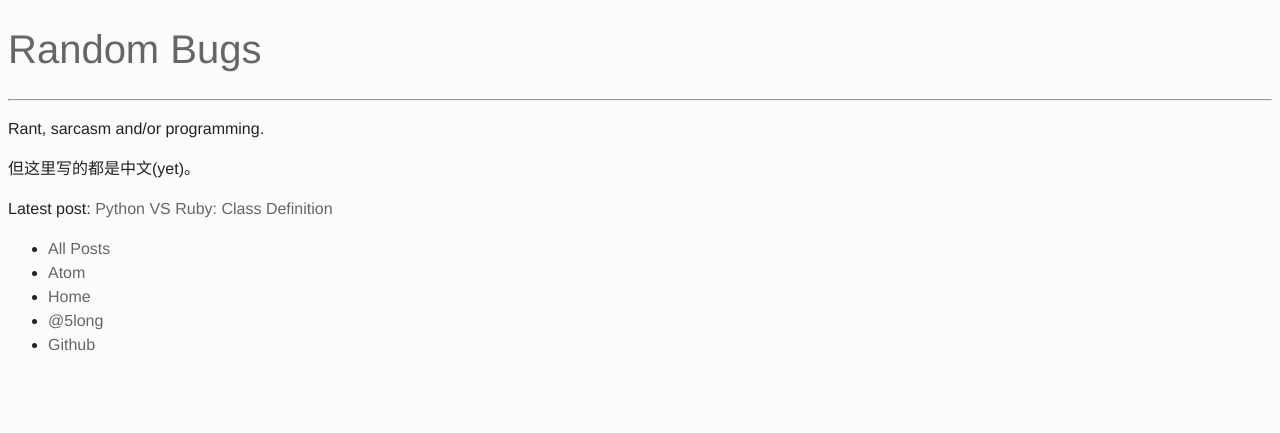
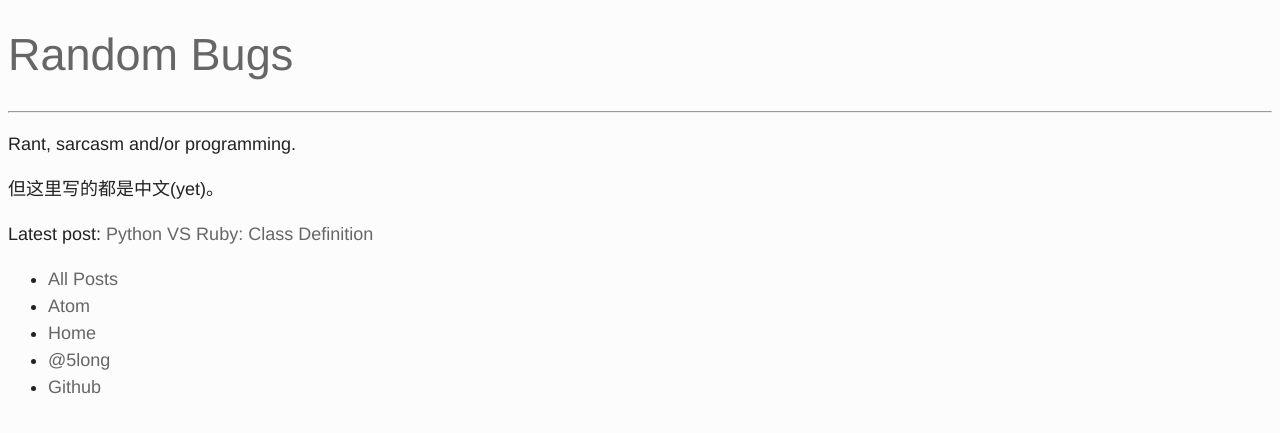
Before and after one commit to 5long/5long.github.io, a Jekyll site: the page built from index.html, in a window 1280 px wide. Shown: the top 433 px of the page. Built offline with Jekyll 4.4.1, drawn with Linux system fonts in a browser that asks for light colours; comment, search, counter and statistics services are not loaded.

Commit message:
Bigger text

```diff
--- a/css/style.css
+++ b/css/style.css
@@ -42,7 +42,7 @@
 body {
   background-color: #fcfcfc;
   color: #222;
-  font: 16px/1.5 Helvetica, "DejaVu Sans", Arial
+  font: 18px/1.5 Helvetica, "DejaVu Sans", Arial
     , "Hiragino Sans GB", "Microsoft YaHei", sans-serif;
 }
 
```
